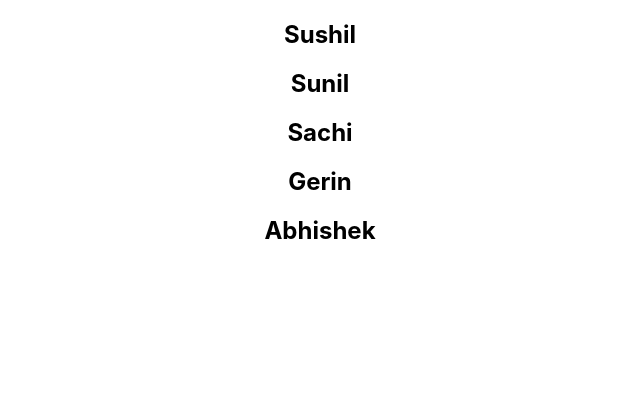
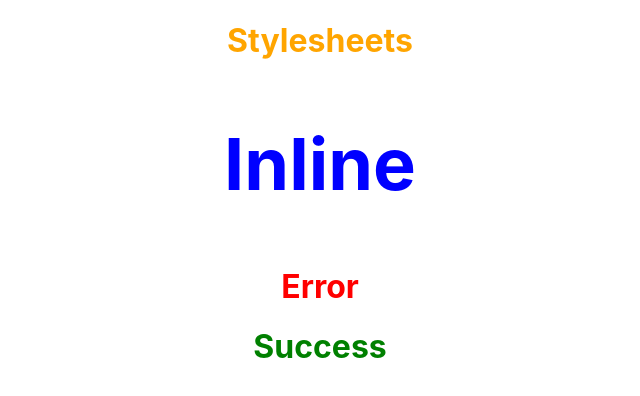
Before and after one commit to sushilrajeeva/react-demo, a React (Create React App) app: page / in a window 1280 px wide. Shown: the top 396 px of the page, without its empty margins (320-960 px from the left). Built offline with nearby package versions, Linux system fonts and the light colour scheme.

Commit message:
Different types of css styling in REACT

```diff
--- a/src/App.js
+++ b/src/App.js
@@ -6,6 +6,12 @@ import { ClickHandler } from "./components/ClickHandler";
 import { ParentComponenet } from "./components/ParentComponenet";
 import { UserGreeting } from "./components/UserGreeting";
 import { NameList } from "./components/NameList";
+import { Stylesheet } from "./components/Stylesheet";
+import { InLine } from "./components/InLine";
+// import "./appStyles.css";
+// import styles from "./appStyles.module.css";
+import "./appStyles.css";
+import styles from "./appStyles.module.css";
 
 function App() {
   return (
@@ -21,7 +27,11 @@ function App() {
       {/* <ClickHandler></ClickHandler> */}
       {/* <ParentComponenet></ParentComponenet> */}
       {/* <UserGreeting></UserGreeting> */}
-      <NameList></NameList>
+      {/* <NameList></NameList> */}
+      <Stylesheet></Stylesheet>
+      <InLine></InLine>
+      <h1 className="error">Error</h1>
+      <h1 className={styles.success}>Success</h1>
     </div>
   );
 }
--- /dev/null
+++ b/src/appStyles.css
@@ -0,0 +1,3 @@
+.error{
+    color: red;
+}
--- /dev/null
+++ b/src/appStyles.module.css
@@ -0,0 +1,3 @@
+.success{
+    color: green;
+}
--- /dev/null
+++ b/src/components/InLine.js
@@ -0,0 +1,7 @@
+export const InLine = () => {
+  const headling = {
+    fontSize: "72px",
+    color: "blue",
+  };
+  return <h2 style={headling}>Inline</h2>;
+};
--- /dev/null
+++ b/src/components/Stylesheet.js
@@ -0,0 +1,4 @@
+import "./myStyles.css";
+export const Stylesheet = () => {
+  return <h1 className="primary">Stylesheets</h1>;
+};
--- /dev/null
+++ b/src/components/myStyles.css
@@ -0,0 +1,3 @@
+.primary{
+    color: orange;
+}
```
